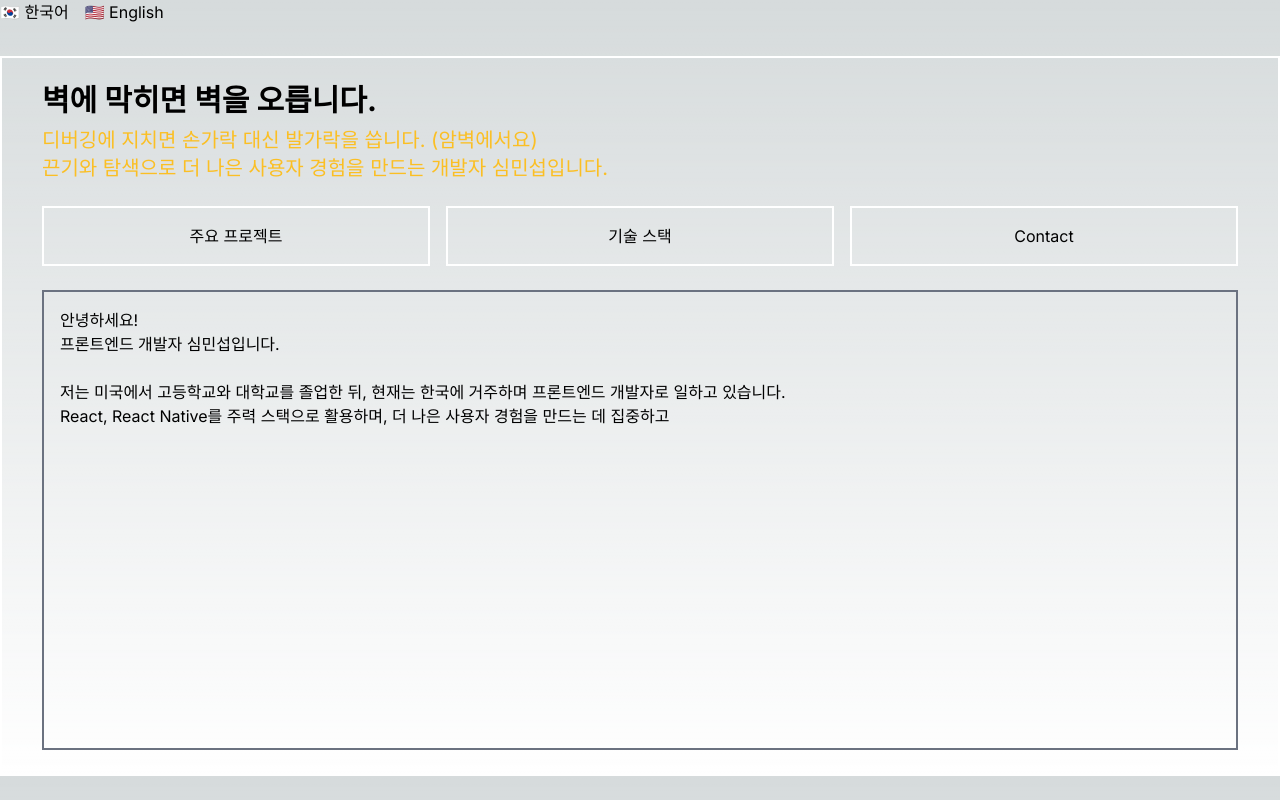
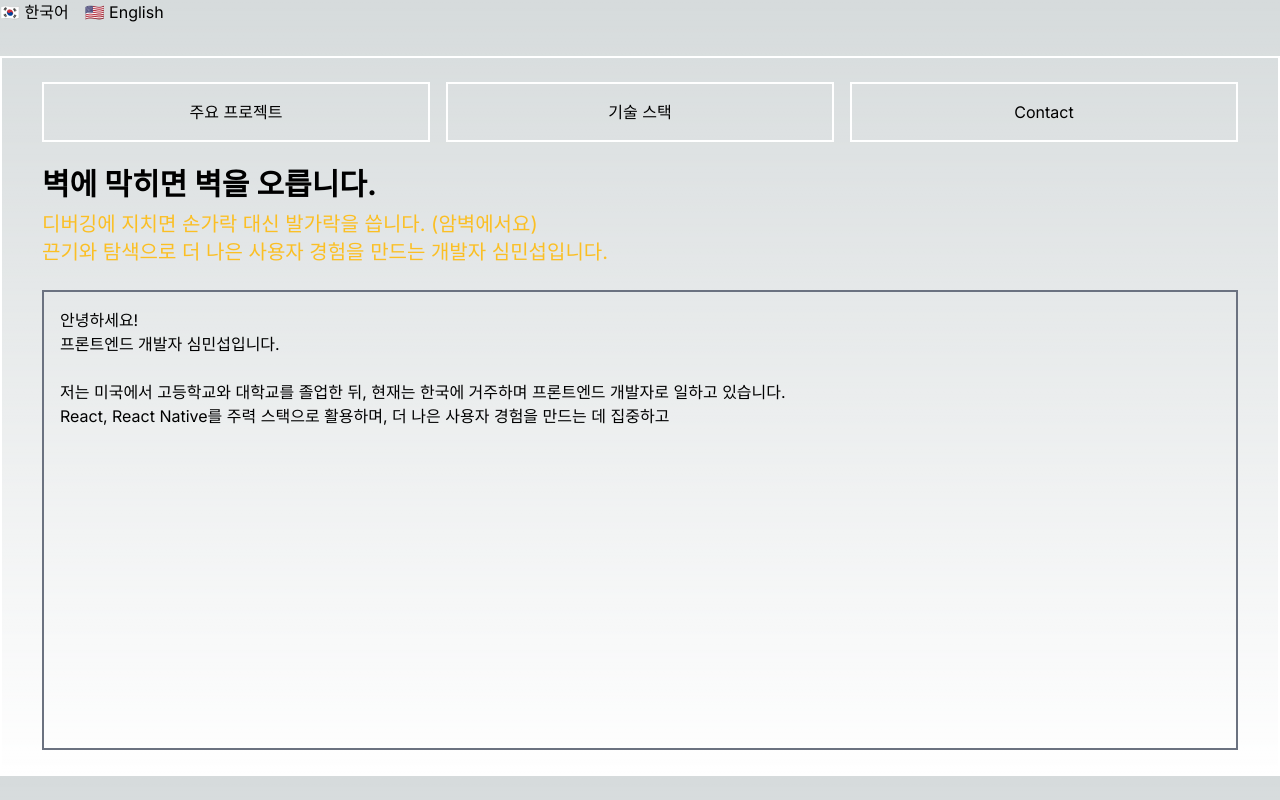
Before and after one commit to Earlssu/sms-portfolio-next, a Next.js app: page / in a window 1280 px wide. Built offline with nearby package versions, Linux system fonts and the light colour scheme.

Commit message:
Refactor/Fix : 공통된 container 및 NavButtons 코드 일관화 및 이로 인해 발생한 i18n 문제 해결

```diff
--- a/src/app/career/page.tsx
+++ b/src/app/career/page.tsx
@@ -1,16 +1,7 @@
-import NavButtons from "@/shared/components/NavButtons";
+import { Fragment } from "react";
 
 const Career = () => {
-  return (
-    <div
-      className={
-        "mx-auto border-2 border-white w-full max-w-screen-xl mt-8 px-10 py-6 min-h-[90dvh] flex flex-col"
-      }
-    >
-      <NavButtons />
-      Career
-    </div>
-  );
+  return <Fragment> Career </Fragment>;
 };
 
 export default Career;
--- a/src/app/contact/page.tsx
+++ b/src/app/contact/page.tsx
@@ -1,16 +1,7 @@
-import NavButtons from "@/shared/components/NavButtons";
+import { Fragment } from "react";
 
 const Contact = () => {
-  return (
-    <div
-      className={
-        "mx-auto border-2 border-white w-full max-w-screen-xl mt-8 px-10 py-6 min-h-[90dvh] flex flex-col"
-      }
-    >
-      <NavButtons />
-      Contact
-    </div>
-  );
+  return <Fragment>Contact</Fragment>;
 };
 
 export default Contact;
--- a/src/app/layout.tsx
+++ b/src/app/layout.tsx
@@ -2,6 +2,8 @@ import type { Metadata } from "next";
 import { Inter } from "next/font/google";
 import "./globals.css";
 import CommonHeader from "@/shared/components/CommonHeader";
+import NavButtons from "@/shared/components/NavButtons";
+import I18nProvider from "@/shared/components/I18nProvider";
 
 const inter = Inter({ subsets: ["latin"] });
 
@@ -12,16 +14,23 @@ export const metadata: Metadata = {
 
 export default function RootLayout({
   children,
-}: Readonly<{
+}: {
   children: React.ReactNode;
-}>) {
+}) {
   return (
     <html lang="ko">
       <body className={inter.className}>
-        <header>
-          <CommonHeader />
-        </header>
-        {children}
+        <I18nProvider>
+          <header>
+            <CommonHeader />
+          </header>
+          <main className="mx-auto border-2 border-white w-full max-w-screen-xl mt-8 px-10 py-6 min-h-[90dvh] flex flex-col">
+            <div className="flex-1 flex flex-col gap-6 min-h-0">
+              <NavButtons />
+              {children}
+            </div>
+          </main>
+        </I18nProvider>
       </body>
     </html>
   );
--- a/src/app/page.tsx
+++ b/src/app/page.tsx
@@ -1,17 +1,14 @@
 "use client";
 
 import TypingText from "@/shared/components/TypingText";
-import "@/i18n/i18n";
 import { useCommonTranslations } from "@/shared/hooks/useCommonTranslations";
-import NavButtons from "@/shared/components/NavButtons";
+import { Fragment } from "react";
 
 export default function Home() {
-  const { hero, heroDesc01, heroDesc02, typeText, career, skills, contact } =
-    useCommonTranslations();
+  const { hero, heroDesc01, heroDesc02, typeText } = useCommonTranslations();
 
   return (
-    <main className="mx-auto border-2 border-white w-full max-w-screen-xl mt-8 px-10 py-6 min-h-[90dvh] flex flex-col">
-      <div className={"w-full flex flex-col gap-6 flex-1 min-h-0"}>
+    <Fragment>
       <div>
         <h1 className="text-3xl font-bold">{hero}</h1>
         <p className="mt-2 text-xl text-amber-400">
@@ -19,11 +16,9 @@ export default function Home() {
           {heroDesc02}
         </p>
       </div>
-        <NavButtons />
-        <div className={"border-2 border-gray-500 w-full p-4 min-h-40 flex-1"}>
+      <div className="border-2 border-gray-500 w-full p-4 min-h-40 flex-1">
         <TypingText text={typeText} speed={25} />
       </div>
-      </div>
-    </main>
+    </Fragment>
   );
 }
--- a/src/app/skills/page.tsx
+++ b/src/app/skills/page.tsx
@@ -1,14 +1,9 @@
 import SkillDescription from "@/app/skills/SkillDescription";
-import NavButtons from "@/shared/components/NavButtons";
+import { Fragment } from "react";
 
 const Skills = () => {
   return (
-    <div
-      className={
-        "mx-auto border-2 border-white w-full max-w-screen-xl mt-8 px-10 py-6 min-h-[90dvh] flex flex-col"
-      }
-    >
-      <NavButtons />
+    <Fragment>
       <div className={"flex flex-1 flex-col gap-4"}>
         <h2 className={"text-2xl font-bold mt-4"}>Frontend</h2>
         <SkillDescription skill={"html5"} />
@@ -36,7 +31,7 @@ const Skills = () => {
         <SkillDescription skill={"jira"} />
         <SkillDescription skill={"slack"} />
       </div>
-    </div>
+    </Fragment>
   );
 };
 
--- a/src/shared/components/CommonHeader.tsx
+++ b/src/shared/components/CommonHeader.tsx
@@ -1,3 +1,5 @@
+"use client";
+
 import LanguageToggle from "@/shared/components/LanguageToggle";
 
 const CommonHeader = () => {
--- /dev/null
+++ b/src/shared/components/I18nProvider.tsx
@@ -0,0 +1,12 @@
+"use client";
+
+import { I18nextProvider } from "react-i18next";
+import i18n from "@/i18n/i18n";
+
+export default function I18nProvider({
+  children,
+}: {
+  children: React.ReactNode;
+}) {
+  return <I18nextProvider i18n={i18n}>{children}</I18nextProvider>;
+}
```
Lines whose indentation alone changed are shown as unchanged.
